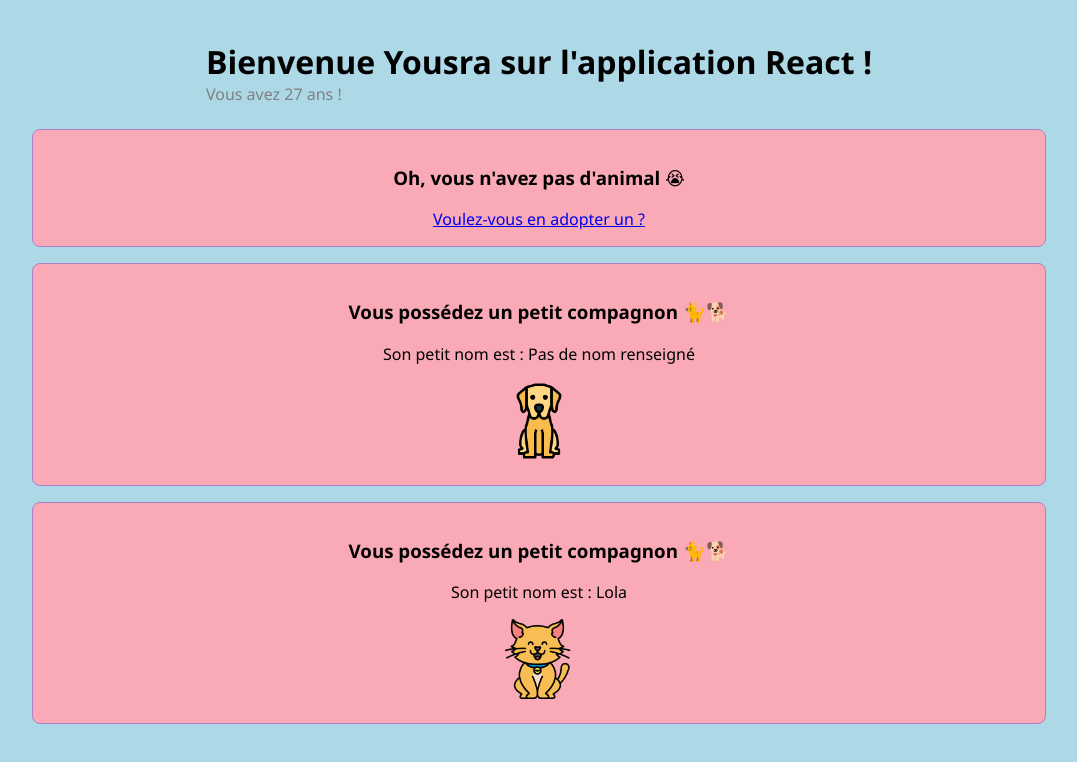
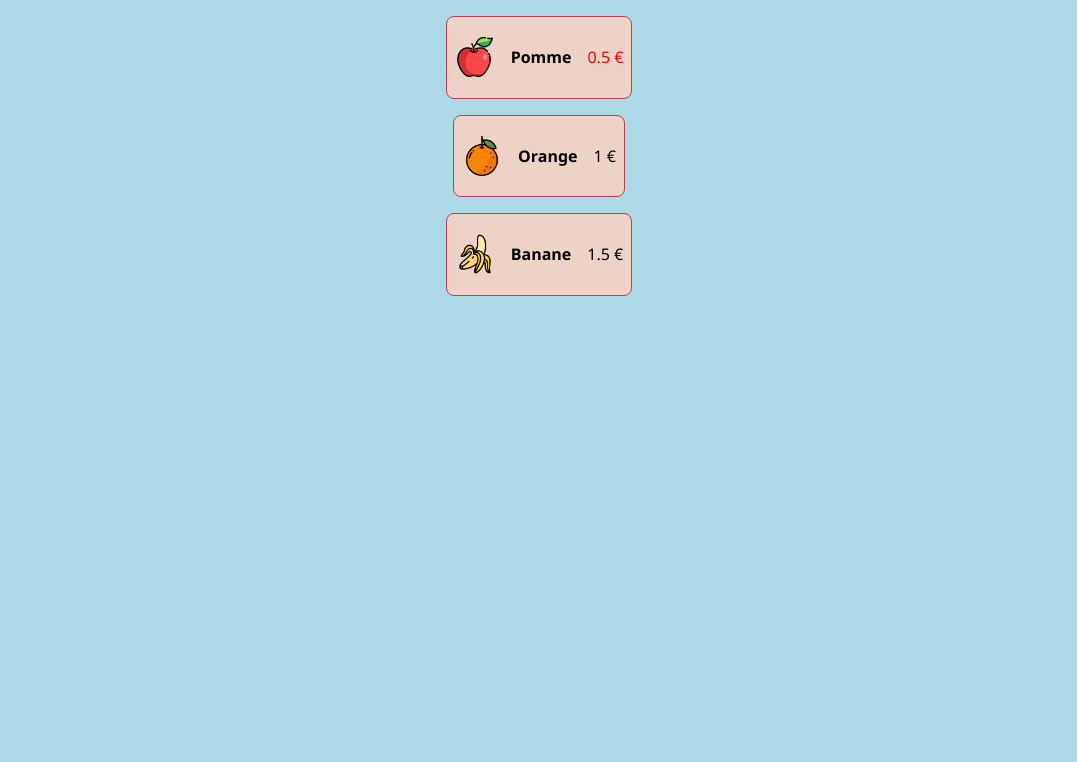
Before and after one commit to YousLa/React_Exercices, a React (Vite) app: page / in a window 1280 px wide. Shown: the top 762 px of the page, without its empty margins (101-1178 px from the left). Built offline with nearby package versions, Linux system fonts and the light colour scheme.

Commit message:
Exercice 3 | CSS done

```diff
--- a/src/App.jsx
+++ b/src/App.jsx
@@ -1,16 +1,24 @@
 import './App.css'
 import FichePerson from './components/Exercice_1/Exercice_1'
 import Animal from './components/Exercice_2/Exercice_2'
+import Product from './components/Exercice_3/Exercice_3'
 
 function App() {
 
   return (
     <>
       <div className='app_container'>
-        <FichePerson name="Yousra" age={27} />
-        <Animal hasAnAnimal={false} />
+
+        {/* exercice 1 */}
+        {/* <FichePerson name="Yousra" age={27} /> */}
+
+        {/* Exercice 2 */}
+        {/* <Animal hasAnAnimal={false} />
         <Animal hasAnAnimal={true} type="chien" />
-        <Animal hasAnAnimal={true} type="chat" name="Lola" />
+        <Animal hasAnAnimal={true} type="chat" name="Lola" /> */}
+
+        {/* Exercice 3 */}
+        <Product />
       </div>
     </>
   )
--- a/src/components/Exercice_3/Exercice_3.jsx
+++ b/src/components/Exercice_3/Exercice_3.jsx
@@ -1,8 +1,7 @@
 import "./style.css";
+import ProductCard from "./ProductCard";
 
-import React from 'react'
-
-function Product() {
+const Product = (props) => {
 
     const products = [
         { id: 1, name: "Pomme", price: 0.50, promo: true, picture: "src/assets/img/pomme.png" },
@@ -12,7 +11,7 @@ function Product() {
 
     return (
         <>
-            {products.map(product => <ProductCard key={product.id} nom={product.name} prix={product.promo} />)}
+            {products.map(product => <ProductCard key={product.id} name={product.name} promo={product.promo} picture={product.picture} price={product.price} />)}
         </>
     )
 }
--- a/src/components/Exercice_3/ProductCard.jsx
+++ b/src/components/Exercice_3/ProductCard.jsx
@@ -1,11 +1,13 @@
-ProductCard = ({ name, picture, price, promo }) => {
+import "./style.css";
+
+const ProductCard = ({ name, price, promo, picture }) => {
 
     return (
-        <div>
+        <div className="products_container">
+            <img src={picture} alt={name} className="product_img" />
             <h4>{name}</h4>
-            <img src={picture} alt={name} />
             {promo ?
-                (<p className="promo">{price} €</p>)
+                (<p className="product_promo">{price} €</p>)
                 :
                 (<p>{price} €</p>)
             }
@@ -13,3 +15,5 @@ ProductCard = ({ name, picture, price, promo }) => {
         </div>
     )
 }
+
+export default ProductCard;
--- a/src/components/Exercice_3/style.css
+++ b/src/components/Exercice_3/style.css
@@ -0,0 +1,20 @@
+.product_img {
+    height: 2.5rem;
+}
+
+.products_container {
+    display: flex;
+    flex-direction: row;
+    justify-content: space-between;
+    align-items: center;
+    gap: 1rem;
+    border: solid 1px rgb(189, 64, 83);
+    margin: 0.5rem;
+    padding: 0.5rem;
+    background-color: rgb(237, 210, 200);
+    border-radius: 0.5rem;
+}
+
+.product_promo {
+    color: red;
+}
```
Also changed, not shown: src/components/Exercice_2/Correction_02/Exercice2.jsx (added, +47 -0 lines).
